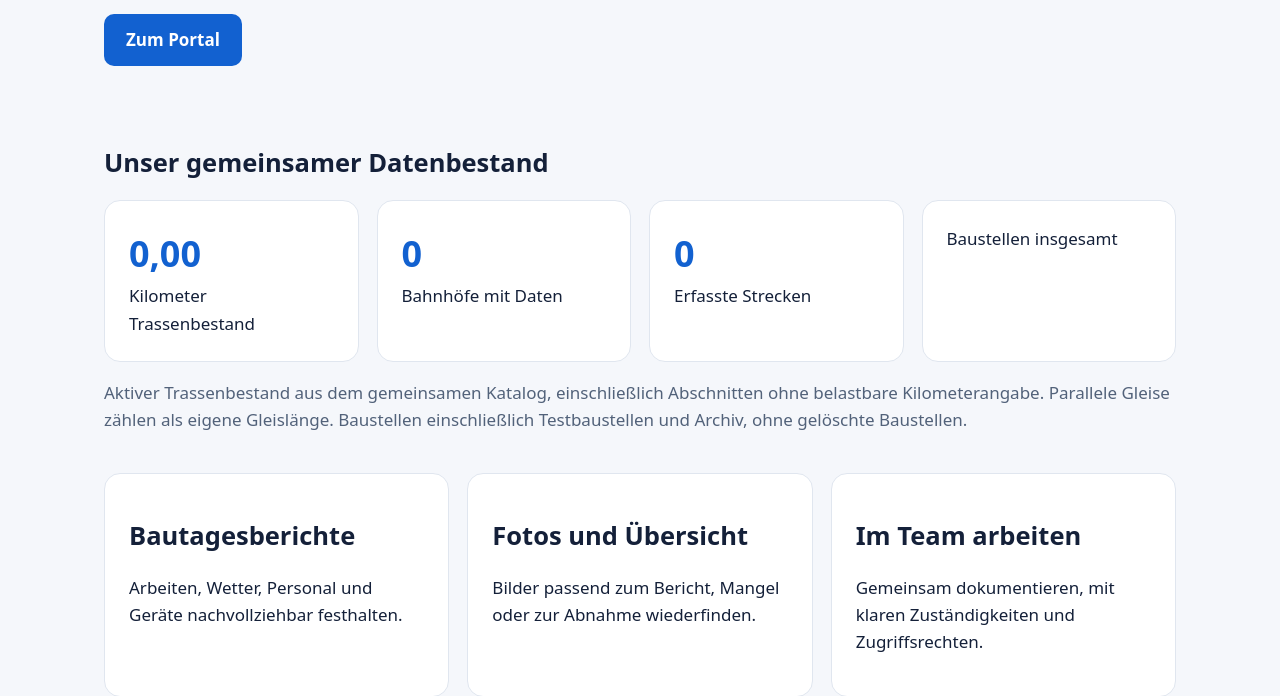
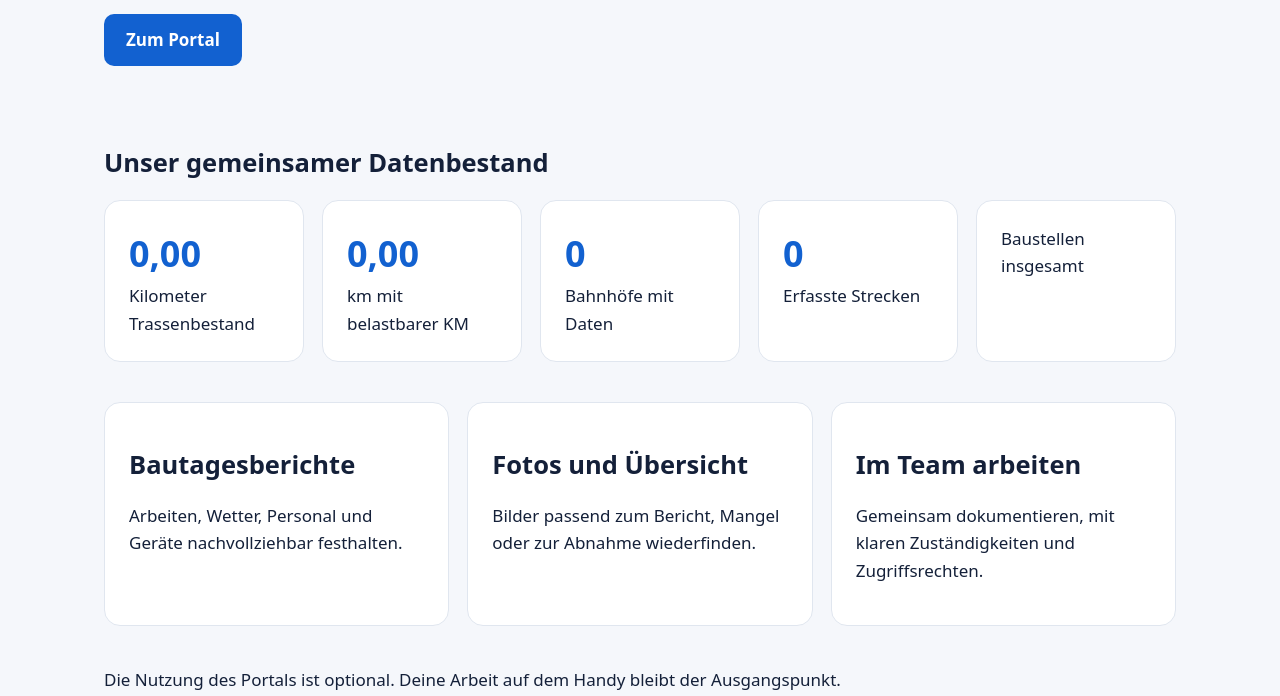
Before and after one commit to jensmeier/TB-Helfer-2.0, a FastAPI app: page / in a window 1280 px wide. Shown: the part 509-1205 px from the top of the page. Run offline with FastAPI, Linux system fonts and the light colour scheme; parts of the project's set-up code (start-up, migrations or seed data) failed here and were passed over; some libraries are stand-ins or nearby versions.

Commit message:
feat: show reliable kilometre coverage on public homepage

```diff
--- a/server/checks/148_portal_recovery_integration.py
+++ b/server/checks/148_portal_recovery_integration.py
@@ -106,7 +106,7 @@ with patch.object(public_overview, '_coverage_summary_data', return_value={
     'private_details': ['must not escape'],
 }) as summary:
     totals = public_counts()
-    assert totals == {'kilometres': 195.52, 'stations': 4, 'routes': 9, 'worksites': 1}
+    assert totals == {'kilometres': 195.52, 'known_kilometres': 123.98, 'stations': 4, 'routes': 9, 'worksites': 1}
     totals['kilometres'] = -1
     assert public_counts()['kilometres'] == 195.52
     assert summary.call_count == 1, 'Repeated anonymous requests bypassed cache'
--- a/server/tbserver/public_overview.py
+++ b/server/tbserver/public_overview.py
@@ -21,6 +21,7 @@ def public_counts():
         coverage = _coverage_summary_data()
         result = {
             'kilometres': round(coverage['total_length_m'] / 1000, 2),
+            'known_kilometres': round(coverage['known_km_length_m'] / 1000, 2),
             'stations': coverage['station_count'],
             'routes': coverage['route_count'],
         }
--- a/server/templates/v1_public_home.html
+++ b/server/templates/v1_public_home.html
@@ -1,11 +1,12 @@
 <!doctype html><html lang="de"><head><meta charset="utf-8"><meta name="viewport" content="width=device-width,initial-scale=1"><title>TB-Helfer – Baustellen gemeinsam dokumentieren</title><style>
-*{box-sizing:border-box}body{margin:0;background:#f5f7fb;color:#142039;font:17px/1.6 system-ui,sans-serif}header,main,footer{max-width:1120px;margin:auto;padding:24px}header{display:flex;align-items:center;justify-content:space-between;gap:16px}a{color:#1261d0}a.button{display:inline-block;padding:12px 22px;border-radius:10px;background:#1261d0;color:white;text-decoration:none;font-weight:650}.hero{padding:64px 0 40px;max-width:800px}h1{font-size:clamp(32px,5vw,60px);line-height:1.12;letter-spacing:-.03em;margin:12px 0 24px}h2{line-height:1.3}.muted{color:#52627a}.grid{display:grid;grid-template-columns:repeat(auto-fit,minmax(220px,1fr));gap:18px}.card{background:white;border:1px solid #e0e6ef;padding:24px;border-radius:16px}.number{display:block;font-size:36px;font-weight:750;color:#1261d0}.section{margin:40px 0}footer{font-size:14px;color:#52627a}
+*{box-sizing:border-box}body{margin:0;background:#f5f7fb;color:#142039;font:17px/1.6 system-ui,sans-serif}header,main,footer{max-width:1120px;margin:auto;padding:24px}header{display:flex;align-items:center;justify-content:space-between;gap:16px}a{color:#1261d0}a.button{display:inline-block;padding:12px 22px;border-radius:10px;background:#1261d0;color:white;text-decoration:none;font-weight:650}.hero{padding:64px 0 40px;max-width:800px}h1{font-size:clamp(32px,5vw,60px);line-height:1.12;letter-spacing:-.03em;margin:12px 0 24px}h2{line-height:1.3}.muted{color:#52627a}.grid{display:grid;grid-template-columns:repeat(auto-fit,minmax(220px,1fr));gap:18px}.stats{grid-template-columns:repeat(auto-fit,minmax(180px,1fr))}.card{background:white;border:1px solid #e0e6ef;padding:24px;border-radius:16px}.number{display:block;font-size:36px;font-weight:750;color:#1261d0}.section{margin:40px 0}footer{font-size:14px;color:#52627a}
 </style></head><body><header><strong>TB-Helfer</strong><a class="button" href="/portal/v1/login">Anmelden</a></header><main>
 <section class="hero"><span class="muted">Für die Arbeit auf der Baustelle</span><h1>Gemeinsam dokumentieren.<br>Den Überblick behalten.</h1><p>Baustellen, Bautagesberichte und Fotos an einem Ort. Unterwegs mit dem Handy arbeiten und bei Bedarf im Portal am PC ergänzen.</p><a class="button" href="/portal/v1/login">Zum Portal</a></section>
-<section class="section"><h2>Unser gemeinsamer Datenbestand</h2>{% if counts %}<div class="grid">
+<section class="section"><h2>Unser gemeinsamer Datenbestand</h2>{% if counts %}<div class="grid stats">
 <div class="card"><span class="number">{{ ('%.2f'|format(counts.kilometres))|replace('.', ',') }}</span>Kilometer Trassenbestand</div>
+<div class="card"><span class="number">{{ ('%.2f'|format(counts.known_kilometres))|replace('.', ',') }}</span>km mit belastbarer KM</div>
 <div class="card"><span class="number">{{ counts.stations }}</span>Bahnhöfe mit Daten</div>
 <div class="card"><span class="number">{{ counts.routes }}</span>Erfasste Strecken</div>
-<div class="card"><span class="number">{{ counts.worksites }}</span>Baustellen insgesamt</div></div><p class="muted">Aktiver Trassenbestand aus dem gemeinsamen Katalog, einschließlich Abschnitten ohne belastbare Kilometerangabe. Parallele Gleise zählen als eigene Gleislänge. Baustellen einschließlich Testbaustellen und Archiv, ohne gelöschte Baustellen.</p>{% else %}<p class="muted">Die Übersichtszahlen sind momentan nicht verfügbar.</p>{% endif %}</section>
+<div class="card"><span class="number">{{ counts.worksites }}</span>Baustellen insgesamt</div></div>{% else %}<p class="muted">Die Übersichtszahlen sind momentan nicht verfügbar.</p>{% endif %}</section>
 <section class="grid section"><article class="card"><h2>Bautagesberichte</h2><p>Arbeiten, Wetter, Personal und Geräte nachvollziehbar festhalten.</p></article><article class="card"><h2>Fotos und Übersicht</h2><p>Bilder passend zum Bericht, Mangel oder zur Abnahme wiederfinden.</p></article><article class="card"><h2>Im Team arbeiten</h2><p>Gemeinsam dokumentieren, mit klaren Zuständigkeiten und Zugriffsrechten.</p></article></section>
 <p>Die Nutzung des Portals ist optional. Deine Arbeit auf dem Handy bleibt der Ausgangspunkt.</p></main><footer>TB-Helfer · <a href="/portal/v1/login">Portal-Anmeldung</a></footer></body></html>
```
